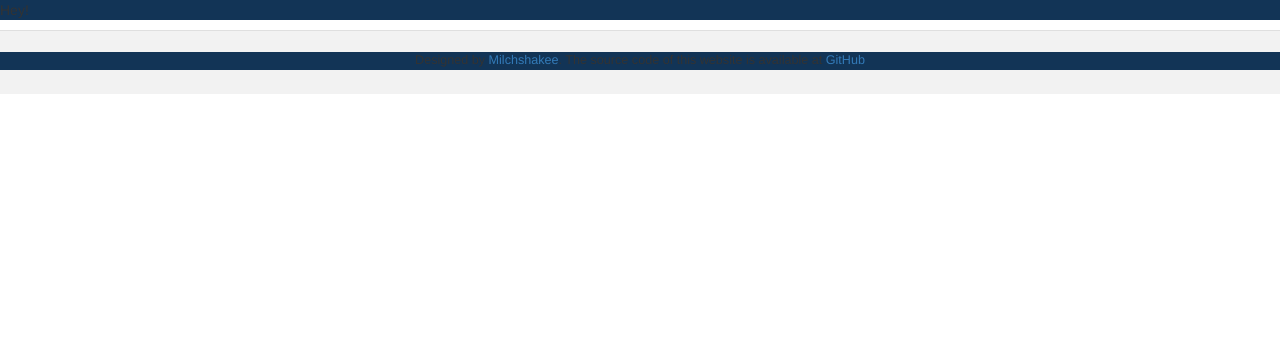
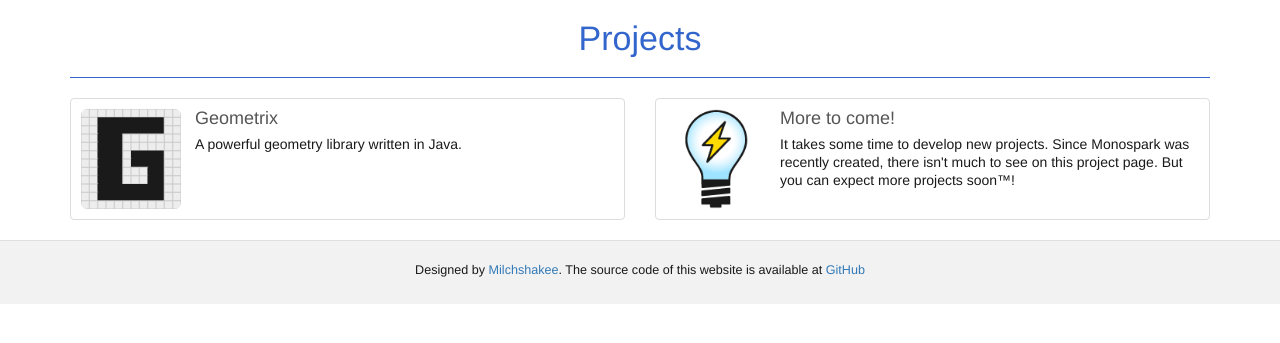
Before and after one commit to Monospark/Monospark-Website, a PHP site: page /projects/ in a window 1280 px wide. Shown: the part 71-414 px from the top of the page. Run offline with PHP 8.4, Linux system fonts and the light colour scheme; some libraries are stand-ins or nearby versions.

Commit message:
Add a projects page and move geometrix page

```diff
--- a/src/header.php
+++ b/src/header.php
@@ -58,7 +58,7 @@
 
     <link rel="stylesheet" href="https://maxcdn.bootstrapcdn.com/bootstrap/3.3.5/css/bootstrap.min.css">
 
-	<link rel="stylesheet" href="//maxcdn.bootstrapcdn.com/font-awesome/4.3.0/css/font-awesome.min.css">
+	<link rel="stylesheet" href="https://maxcdn.bootstrapcdn.com/font-awesome/4.3.0/css/font-awesome.min.css">
 
     <!--[if lt IE 9]>
       <script src="https://oss.maxcdn.com/html5shiv/3.7.2/html5shiv.min.js"></script>
@@ -86,7 +86,7 @@
         </div>
         <div class="navbar-collapse collapse navbar-right">
           <ul class="nav navbar-nav navbar-right">
-		    <li><a href="/projects.php"><i class="fa fa-list-alt"></i> Projects</a></li>
+		    <li><a href="/projects/"><i class="fa fa-list-alt"></i> Projects</a></li>
             <li><a href="https://forums.monospark.org"><i class="fa fa-users"></i> Forums</a></li>
             <li><a href="/contact.php"><i class="fa fa-comment"></i> Contact</a></li>
             <li><a href="/about.php"><i class="fa fa-info-circle"></i> About</a></li>
--- a/src/projects.php
+++ /dev/null
@@ -1,31 +0,0 @@
-<?php
-  $title = "Title";
-  $description = "Description";
-?>
-
-<?php
-  ob_start();
-?>
-
-<style>
-  p {
-    background: #123456;
-  }
-</style>
-
-<?php
-  $style = ob_get_contents();
-  ob_end_clean();
-?>
-
-<?php
-  include "header.php"
-?>
-
-<p>
-  Hey!
-</p>
-
-<?php
-  include "footer.php"
-?>
--- a/src/geometrix/index.php
+++ b/src/projects/geometrix/index.php
@@ -86,7 +86,7 @@
 ?>
 
 <?php
-  include "../header.php"
+  include "../../header.php"
 ?>
 
 <section id="header">
@@ -193,5 +193,5 @@
 </section>
 
 <?php
-  include "../footer.php"
+  include "../../footer.php"
 ?>
--- /dev/null
+++ b/src/projects/index.php
@@ -0,0 +1,85 @@
+<?php
+  $title = "Title";
+  $description = "Description";
+?>
+
+<?php
+  ob_start();
+?>
+
+<style>
+  p {
+    color: #1a1a1a;
+  }
+
+  h1 {
+    color: #3366cc !important;
+    font-size: 34px !important;
+	text-align: center;
+  }
+
+  hr {
+    border-color: #3366cc !important;
+  }
+
+  a.list-group-item {
+    padding: 10px 10px !important;
+  }
+
+  .list-group-item {
+    overflow: hidden;
+  }
+
+  .list-group-item img {
+    float: left;
+	width: 100px;
+	height: 100px;
+	margin-right: 1em;
+  }
+
+  .list-group-item h4 {
+    display: inline;
+  }
+
+  .list-group-item p {
+	margin-top: 0.4em;
+  }
+</style>
+
+<?php
+  $style = ob_get_contents();
+  ob_end_clean();
+?>
+
+<?php
+  include "../header.php"
+?>
+
+<section class="container">
+  <h1>Projects</h1>
+  <hr />
+  <div class="row">
+    <div class="col-md-6 col-xs-12">
+      <div class="list-group">
+        <a href="geometrix/" class="list-group-item">
+	      <img src="geometrix/geometrix-logo-small.png" class="img-rounded" />
+          <h4>Geometrix</h4>
+          <p class="list-group-item-text">A powerful geometry library written in Java.</p>
+        </a>
+      </div>
+	</div>
+    <div class="col-md-6 col-xs-12">
+      <div class="list-group">
+        <a href="/" class="list-group-item">
+	      <img src="/apple-touch-icon.png" />
+          <h4>More to come!</h4>
+          <p class="list-group-item-text">It takes some time to develop new projects. Since Monospark was recently created, there isn't much to see on this project page. But you can expect more projects soon&#153;!</p>
+        </a>
+      </div>
+	</div>
+  </div>
+</section>
+
+<?php
+  include "../footer.php"
+?>
```
Also changed, not shown: src/index.php (+7 -7 lines), src/projects/geometrix/geometrix-logo-big.png (renamed from src/geometrix/geometrix-logo-big.png), src/projects/geometrix/geometrix-logo-small.png (renamed from src/geometrix/geometrix-logo-small.png), src/projects/geometrix/grid.png (renamed from src/geometrix/grid.png).
